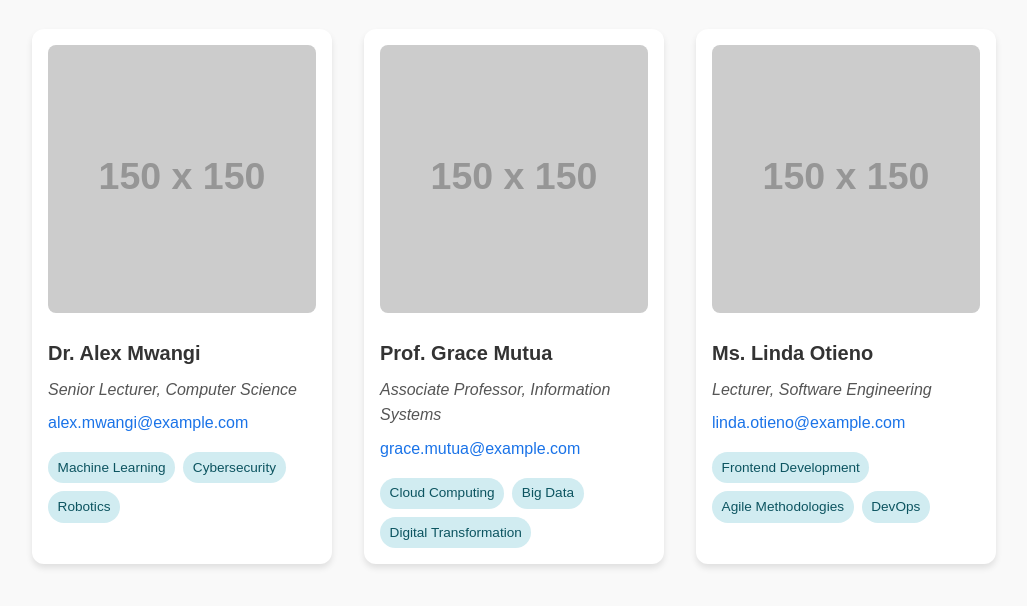
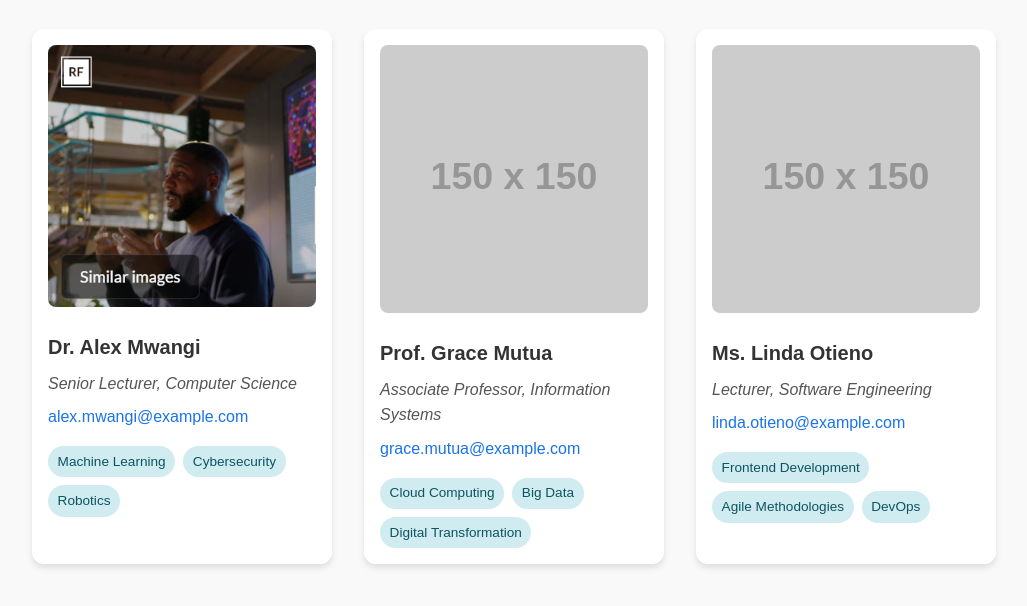
Before and after one commit to itsmaryaby/faculty-profile, a plain HTML site: page index.html in a window 1280 px wide. Shown: the part 70-676 px from the top of the page, without its empty margins (126-1153 px from the left). Drawn offline with Linux system fonts and the light colour scheme; placeholder pictures from the web are drawn by us.

Commit message:
Update index.html

```diff
--- a/index.html
+++ b/index.html
@@ -15,7 +15,9 @@
     <section class="faculty-container">
       <!-- Faculty Member 1 -->
       <article class="faculty-card">
-        <img src="https://via.placeholder.com/150" alt="Dr. Alex Mwangi" />
+
+        <img src="lec1.png" alt="Dr. Alex Mwangi giving a lecture" />
+
         <h2>Dr. Alex Mwangi</h2>
         <p class="title">Senior Lecturer, Computer Science</p>
         <p>
```
